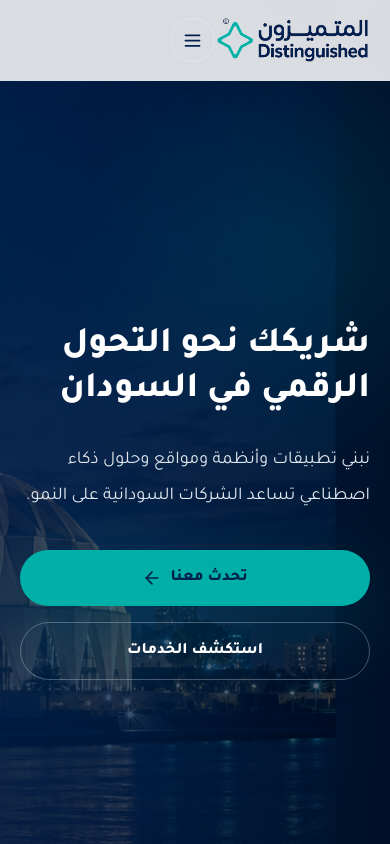
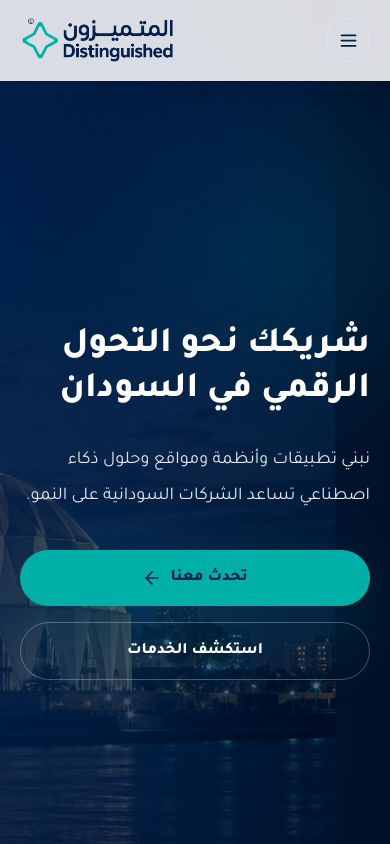
Before and after one commit to yassirqurashi/distinguished-sudan-website, a Next.js app: page / in a window 390 px wide. Shown: the top 844 px of the page. Built offline with nearby package versions, Linux system fonts and the light colour scheme.

Commit message:
Update content portfolio and mobile header

```diff
--- a/app/layout.tsx
+++ b/app/layout.tsx
@@ -5,7 +5,12 @@ import { Header } from "@/components/header";
 
 export const metadata: Metadata = {
   title: "المتميزون Distinguished | حلول رقمية للشركات في السودان",
-  description: "شركة المتميزون Distinguished تبني تطبيقات وأنظمة وذكاء اصطناعي ومواقع وحلول WhatsApp للشركات في السودان."
+  description: "شركة المتميزون Distinguished تبني تطبيقات وأنظمة وذكاء اصطناعي ومواقع وحلول WhatsApp للشركات في السودان.",
+  icons: {
+    icon: "/logo-transparent.png",
+    shortcut: "/logo-transparent.png",
+    apple: "/logo-transparent.png"
+  }
 };
 
 export default function RootLayout({ children }: { children: React.ReactNode }) {
@@ -15,6 +20,8 @@ export default function RootLayout({ children }: { children: React.ReactNode })
         <link rel="preconnect" href="https://fonts.googleapis.com" />
         <link rel="preconnect" href="https://fonts.gstatic.com" crossOrigin="anonymous" />
         <link href="https://fonts.googleapis.com/css2?family=Tajawal:wght@300;400;500;700;800&display=swap" rel="stylesheet" />
+        <link rel="icon" href="/logo-transparent.png" />
+        <link rel="apple-touch-icon" href="/logo-transparent.png" />
       </head>
       <body className="font-tajawal antialiased">
         <Header />
--- a/components/header.tsx
+++ b/components/header.tsx
@@ -14,12 +14,12 @@ export function Header() {
 
   return (
     <header className="fixed inset-x-0 top-0 z-50 border-b border-brand-mist/20 bg-white/85 backdrop-blur-2xl">
-      <Container className="grid h-20 grid-cols-[auto_1fr_auto] items-center">
+      <Container className="flex h-20 items-center justify-between gap-6">
         <Link href="/" className="flex items-center" onClick={() => setOpen(false)}>
           <Image src="/logo-transparent.png" alt="المتميزون Distinguished" width={245} height={76} priority className="h-12 w-auto object-contain sm:h-14" />
         </Link>
 
-        <nav className="hidden items-center justify-center gap-1 lg:flex">
+        <nav className="hidden flex-1 items-center justify-center gap-1 lg:flex">
           {navLinks.map((link) => (
             <Link
               key={link.href}
@@ -33,7 +33,7 @@ export function Header() {
           ))}
         </nav>
 
-        <button type="button" className="inline-flex h-11 w-11 items-center justify-center rounded-full border border-brand-mist text-brand-navy lg:hidden" onClick={() => setOpen((value) => !value)} aria-label="فتح القائمة">
+        <button type="button" className="order-first inline-flex h-11 w-11 shrink-0 items-center justify-center rounded-full border border-brand-mist text-brand-navy lg:order-none lg:hidden" onClick={() => setOpen((value) => !value)} aria-label="فتح القائمة">
           {open ? <X size={21} /> : <Menu size={21} />}
         </button>
       </Container>
--- a/next.config.ts
+++ b/next.config.ts
@@ -1,7 +1,8 @@
 import type { NextConfig } from "next";
 
 const nextConfig: NextConfig = {
-  reactStrictMode: true
+  reactStrictMode: true,
+  devIndicators: false
 };
 
 export default nextConfig;
```
